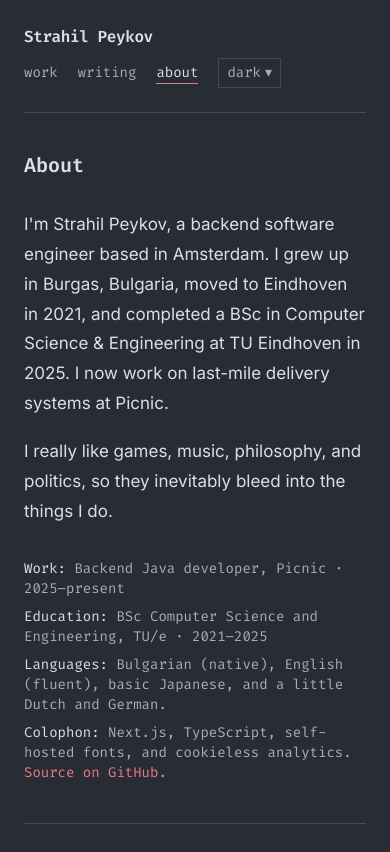
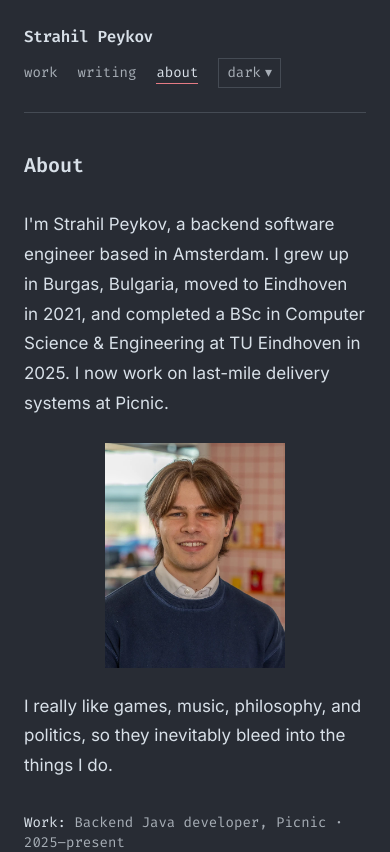
Before and after one commit to StrahilPeykov/strahil, a Next.js app: page /about in a window 390 px wide. Shown: the top 852 px of the page. Built offline with nearby package versions, Linux system fonts and the light colour scheme.

Commit message:
Add portrait to About page with responsive layout

```diff
--- a/app/about/page.tsx
+++ b/app/about/page.tsx
@@ -1,4 +1,5 @@
 import type { Metadata } from "next";
+import Image from "next/image";
 import { site } from "@/lib/site";
 
 export const metadata: Metadata = {
@@ -12,17 +13,28 @@ export default function About() {
     <div className="space-y-8">
       <h1 className="font-mono text-xl">About</h1>
 
-      <div className="prose">
-        <p>
+      <div className="grid items-start gap-6 sm:grid-cols-[minmax(0,1fr)_220px] sm:gap-8">
+        <Image
+          src="/images/strahil-portrait.webp"
+          alt="Strahil Peykov"
+          width={640}
+          height={800}
+          sizes="(min-width: 640px) 220px, 180px"
+          preload
+          className="order-2 h-auto w-[180px] justify-self-center sm:w-[220px]"
+        />
+        <div className="contents text-[1.0625rem] leading-[1.75] sm:order-1 sm:block">
+          <p className="order-1 sm:mb-[1.1em]">
             I&apos;m Strahil Peykov, a backend software engineer based in Amsterdam.
             I grew up in Burgas, Bulgaria, moved to Eindhoven in 2021, and completed
             a BSc in Computer Science &amp; Engineering at TU Eindhoven in 2025.
             I now work on last-mile delivery systems at Picnic.
           </p>
-        <p>
+          <p className="order-3 sm:mb-[1.1em]">
             I really like games, music, philosophy, and politics, so they inevitably
             bleed into the things I do.
           </p>
+        </div>
       </div>
 
       <dl className="space-y-2 font-mono text-sm text-muted">
```
Also changed, not shown: public/images/strahil-portrait.png (added), public/images/strahil-portrait.webp (added). Lines whose indentation alone changed are shown as unchanged.
